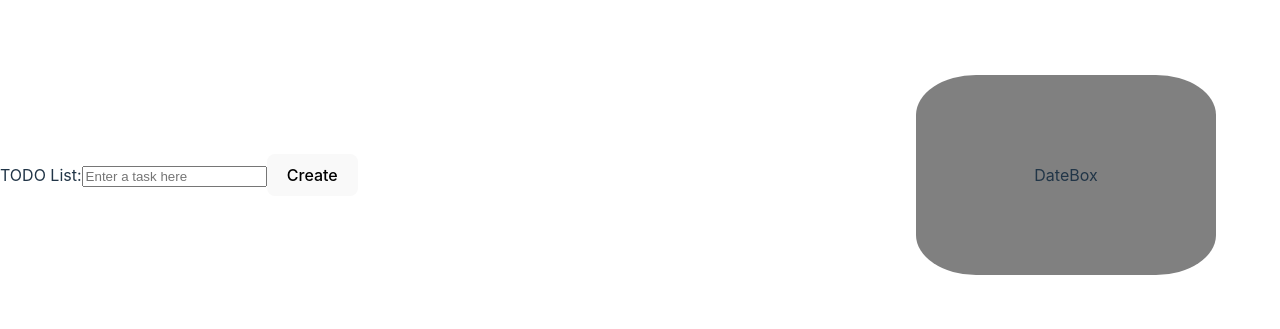
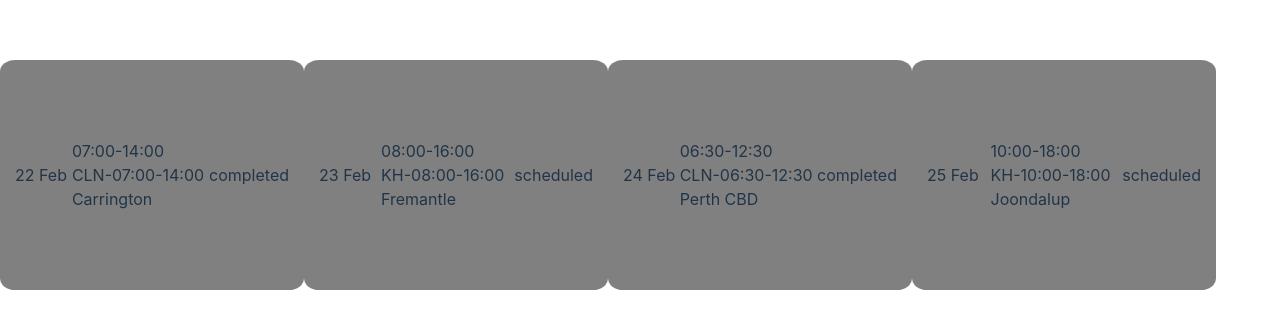
Before and after one commit to rohilrajkarki/task_101, a React (Vite) app: page / in a window 1280 px wide. Shown: the part 225-554 px from the top of the page. Built offline with nearby package versions, Linux system fonts and the light colour scheme.

Commit message:
Added structure for the datebox

```diff
--- a/src/App.scss
+++ b/src/App.scss
@@ -2,22 +2,23 @@
   width: 95vw; // Full viewport width
   height: 100vh; // Full viewport height (optional)
   display: flex; // Flex layout (optional, if you want content alignment)
-  justify-content: center; // Center content horizontally (optional)
+  // justify-content: center; // Center content horizontally (optional)
   align-items: center; // Center content vertically (optional)
 }
 
 .home {
-  flex: 1;
+  // flex: 1;
   // background-color: red;
 }
 
 .dateBox {
   // background-color: green;
   background-color: grey;
-  border-radius: 20%;
+  border-radius: 5%;
   height: 200px;
-  width: 300px;
+  width: 400px;
   display: flex;
-  justify-content: center;
+  justify-content: space-between;
   align-items: center;
+  padding: 15px;
 }
--- a/src/App.tsx
+++ b/src/App.tsx
@@ -1,12 +1,14 @@
 import "./App.scss";
 import DateBox from "./components/DateBox/DateBox";
-import Home from "./pages/Home";
+import mockData from "./data/mockData";
 
 function App() {
   return (
     <div className="main_container">
-      <Home />
-      <DateBox />
+      {/* <Home /> */}
+      {mockData.map((item) => (
+        <DateBox workData={item} />
+      ))}
     </div>
   );
 }
--- a/src/components/DateBox/DateBox.tsx
+++ b/src/components/DateBox/DateBox.tsx
@@ -1,5 +1,19 @@
-const DateBox = () => {
-  return <div className="dateBox">DateBox</div>;
+const DateBox = ({ workData }: { workData: WorkData }) => {
+  const { date, time, post, loc, status } = workData;
+  return (
+    <div className="dateBox">
+      <div>{date}</div>
+      <div>
+        <div>{time}</div>
+        <div>
+          {post}-{time}
+        </div>
+        <div>{loc}</div>
+        <div></div>
+      </div>
+      <div>{status} </div>
+    </div>
+  );
 };
 
 export default DateBox;
--- /dev/null
+++ b/src/data/mockData.ts
@@ -0,0 +1,32 @@
+const mockData: WorkData[] = [
+  {
+    date: "22 Feb",
+    time: "07:00-14:00",
+    post: "CLN",
+    loc: "Carrington",
+    status: "completed",
+  },
+  {
+    date: "23 Feb",
+    time: "08:00-16:00",
+    post: "KH",
+    loc: "Fremantle",
+    status: "scheduled",
+  },
+  {
+    date: "24 Feb",
+    time: "06:30-12:30",
+    post: "CLN",
+    loc: "Perth CBD",
+    status: "completed",
+  },
+  {
+    date: "25 Feb",
+    time: "10:00-18:00",
+    post: "KH",
+    loc: "Joondalup",
+    status: "scheduled",
+  },
+];
+
+export default mockData;
--- a/src/pages/Home.tsx
+++ b/src/pages/Home.tsx
@@ -5,7 +5,7 @@ import "./Home.scss";
 
 const Home = () => {
   const [inputText, setInputText] = useState("");
-  const [todoItems, setTodoItems] = useState<Item[]>([]);
+  const [todoItems, setTodoItems] = useState<Todo[]>([]);
   const [showModal, setShowModal] = useState(false);
   const [selectedTodo, setSelectedTodo] = useState<number>();
 
--- a/src/types/item.d.ts
+++ b/src/types/todo.d.ts
@@ -1,4 +1,4 @@
-declare interface Item {
+declare interface Todo {
   id: number;
   text: string;
   createdDate: string;
```
Also changed, not shown: src/types/workData.d.ts (added, +7 -0 lines).
